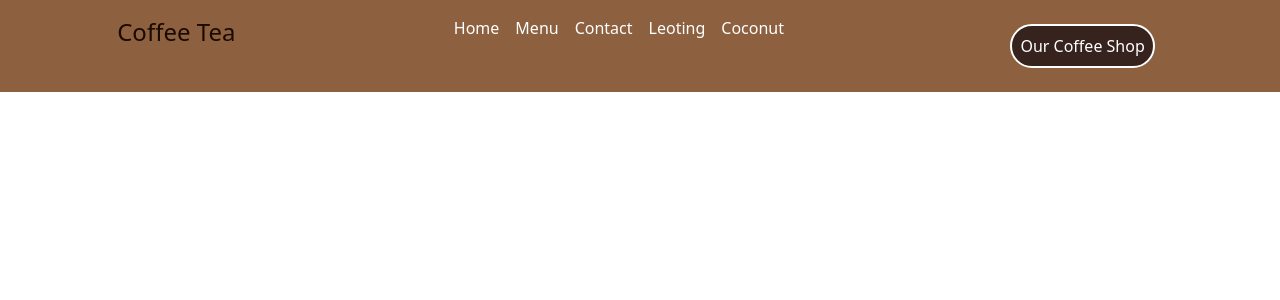
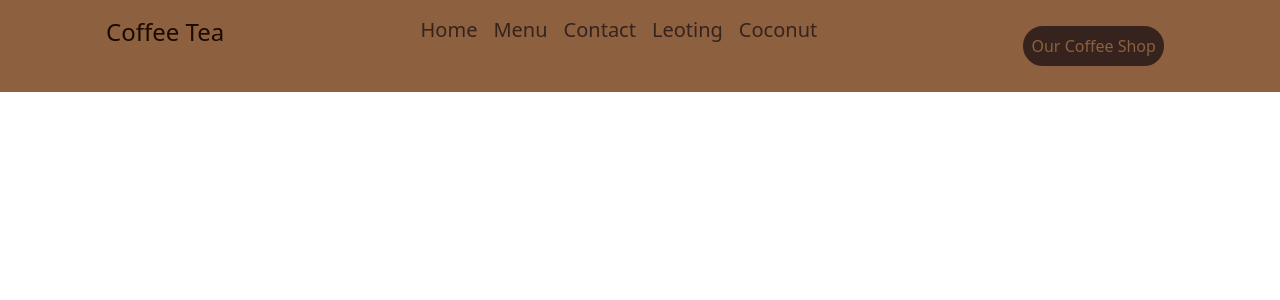
Before and after one commit to Developerfiyin/Finpay-project, a React (Vite) app: page / in a window 1280 px wide. Shown: the top 300 px of the page. Built offline with nearby package versions, Linux system fonts and the light colour scheme.

Commit message:
Styled button with tailwind cssj

```diff
--- a/src/Components/Header.jsx
+++ b/src/Components/Header.jsx
@@ -2,10 +2,10 @@ import React from 'react'
 
 const Header = () => {
   return (
-    <div className=' bg-[#8d603f] py-4 px-2 text-white'>
-    <div className='flex justify-around'>
+    <div className=' bg-[#8d603f] py-4 px-2'>
+    <div className='flex justify-around text-xl font-medium'>
    <h3 className='text-[#1A0A00] text-2xl font-medium'>Coffee Tea</h3>
-    <div className='flex justify-center space-x-4'>
+    <div className='flex justify-center space-x-4 text-[#36231D]  '>
    <a href="#home">Home</a>
    <a href="#menu">Menu</a>
    <a href="#contact">Contact</a>
@@ -13,7 +13,7 @@ const Header = () => {
    <a href="#coconut">Coconut</a>
     </div>
 
-    <button className='border-2 bg-[#36231D] m-2 p-2 rounded-3xl text-base font-medium'>Our Coffee Shop</button>
+    <button className='border-2 text-[#8d603f] bg-[#36231D] m-2 p-2 rounded-3xl text-base font-medium hover:bg-[#8d603f] hover:text-[#36231D] ease-in-out duration-300 '>Our Coffee Shop</button>
 
     </div>
      </div>
```
